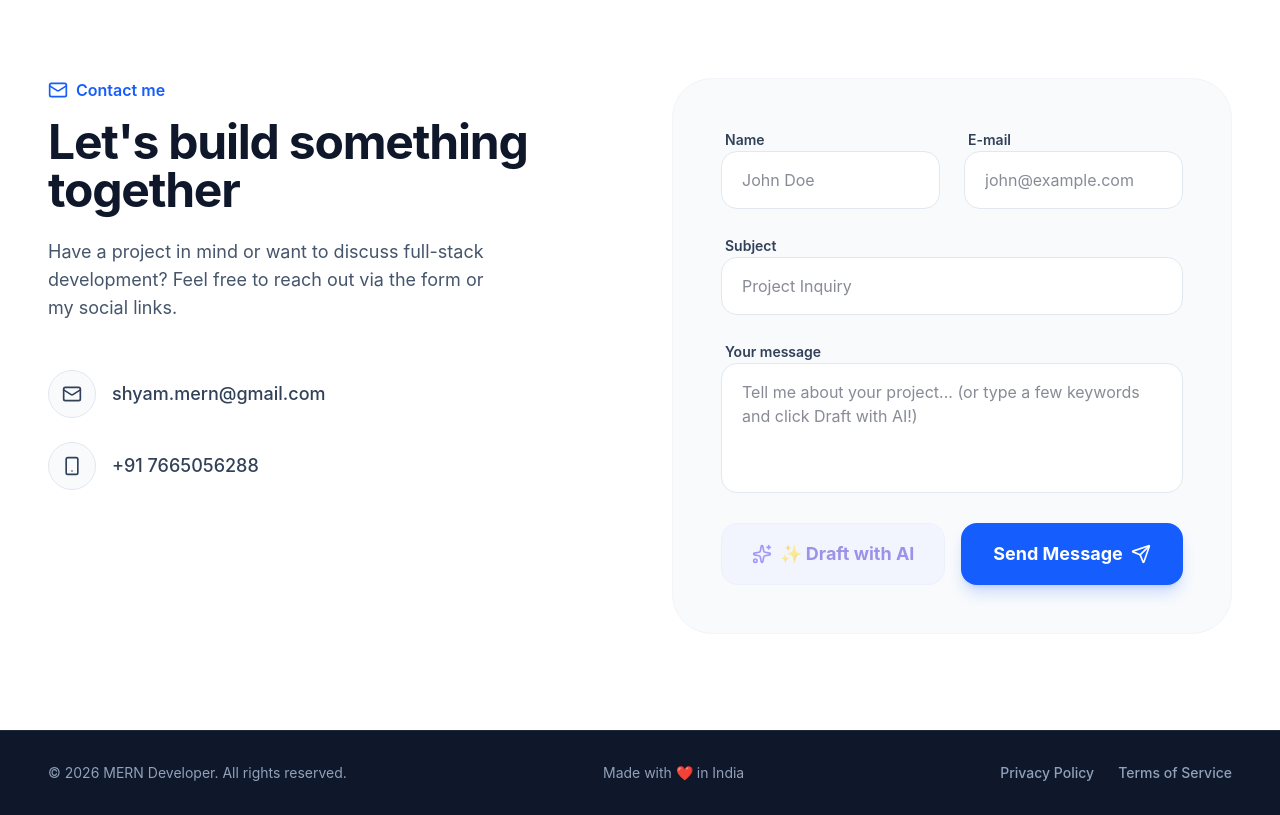
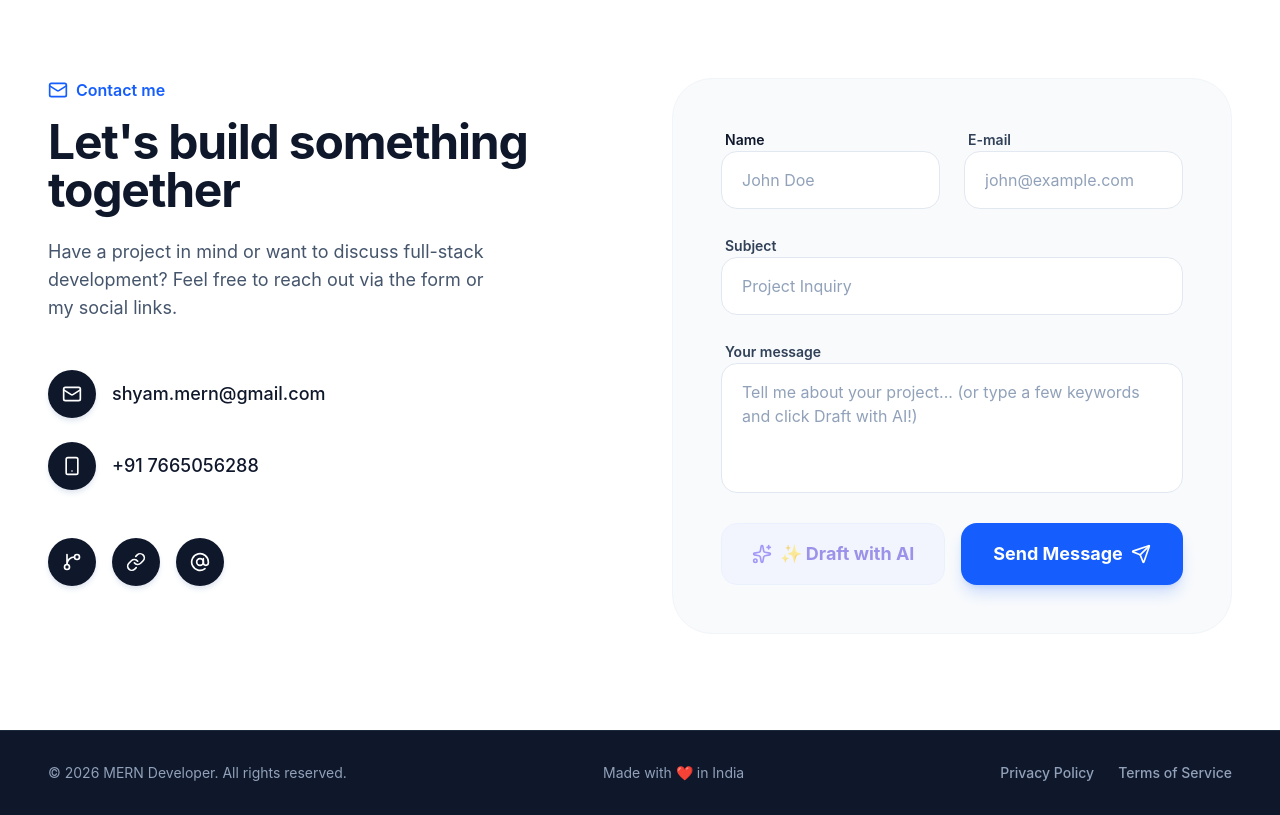
Before and after one commit to rebel600/portfolio, a React (Vite) app: page / in a window 1280 px wide. Shown: the part 2940-3755 px from the top of the page. Built offline with nearby package versions, Linux system fonts and the light colour scheme.

Commit message:
theming complete

```diff
--- a/src/components/footer.tsx
+++ b/src/components/footer.tsx
@@ -4,7 +4,7 @@ const Footer = ({
   navigateToPage: (page: string) => void;
 }) => {
   return (
-    <footer className="bg-slate-900 py-8 border-t border-slate-800">
+    <footer className="bg-slate-900 dark:bg-slate-950 py-8 border-t border-slate-800">
       <div className="max-w-7xl mx-auto px-6 lg:px-12 flex flex-col sm:flex-row items-center justify-between gap-4">
         <p className="text-slate-400 text-sm">
           © {new Date().getFullYear()} MERN Developer. All rights reserved.
--- a/src/pages/contact/contact-form.tsx
+++ b/src/pages/contact/contact-form.tsx
@@ -4,15 +4,15 @@ const ContactForm = () => {
     const { contactMessage, setContactMessage, isDrafting, handleDraftMessage } = useDraftMessage();
 
     return (
-         <div className="bg-slate-50 p-8 lg:p-12 rounded-[2.5rem] border border-slate-100">
+         <div className="bg-slate-50 dark:bg-slate-950 p-8 lg:p-12 rounded-[2.5rem] border border-slate-100 dark:border-slate-800">
             <form className="space-y-6" onSubmit={(e) => e.preventDefault()}>
                 <div className="grid sm:grid-cols-2 gap-6">
                     <div className="space-y-2">
-                        <label className="text-sm font-semibold text-slate-700 ml-1">Name</label>
+                        <label className="text-sm font-semibold dark:text-slate-300 ml-1">Name</label>
                         <input
                             type="text"
                             placeholder="John Doe"
-                            className="w-full px-5 py-4 rounded-2xl border border-slate-200 bg-white focus:outline-none focus:border-blue-500 focus:ring-4 focus:ring-blue-500/10 transition-all"
+                            className="w-full px-5 py-4 rounded-2xl border border-slate-200 dark:border-slate-800 bg-white dark:bg-slate-900 focus:outline-none focus:border-blue-500 dark:focus:border-blue-500 focus:ring-4 focus:ring-blue-500/10 dark:focus:ring-blue-500/20 text-slate-900 dark:text-white placeholder-slate-400 dark:placeholder-slate-600 transition-all"
                         />
                     </div>
                     <div className="space-y-2">
@@ -20,7 +20,7 @@ const ContactForm = () => {
                         <input
                             type="email"
                             placeholder="john@example.com"
-                            className="w-full px-5 py-4 rounded-2xl border border-slate-200 bg-white focus:outline-none focus:border-blue-500 focus:ring-4 focus:ring-blue-500/10 transition-all"
+                            className="w-full px-5 py-4 rounded-2xl border border-slate-200 dark:border-slate-800 bg-white dark:bg-slate-900 focus:outline-none focus:border-blue-500 dark:focus:border-blue-500 focus:ring-4 focus:ring-blue-500/10 dark:focus:ring-blue-500/20 text-slate-900 dark:text-white placeholder-slate-400 dark:placeholder-slate-600 transition-all"
                         />
                     </div>
                 </div>
@@ -29,7 +29,7 @@ const ContactForm = () => {
                     <input
                         type="text"
                         placeholder="Project Inquiry"
-                        className="w-full px-5 py-4 rounded-2xl border border-slate-200 bg-white focus:outline-none focus:border-blue-500 focus:ring-4 focus:ring-blue-500/10 transition-all"
+                        className="w-full px-5 py-4 rounded-2xl border border-slate-200 dark:border-slate-800 bg-white dark:bg-slate-900 focus:outline-none focus:border-blue-500 dark:focus:border-blue-500 focus:ring-4 focus:ring-blue-500/10 dark:focus:ring-blue-500/20 text-slate-900 dark:text-white placeholder-slate-400 dark:placeholder-slate-600 transition-all"
                     />
                 </div>
                 <div className="space-y-2">
@@ -39,7 +39,7 @@ const ContactForm = () => {
                         onChange={(e) => setContactMessage(e.target.value)}
                         rows={4}
                         placeholder="Tell me about your project... (or type a few keywords and click Draft with AI!)"
-                        className="w-full px-5 py-4 rounded-2xl border border-slate-200 bg-white focus:outline-none focus:border-blue-500 focus:ring-4 focus:ring-blue-500/10 transition-all resize-none"
+                        className="w-full px-5 py-4 rounded-2xl border border-slate-200 dark:border-slate-800 bg-white dark:bg-slate-900 focus:outline-none focus:border-blue-500 dark:focus:border-blue-500 focus:ring-4 focus:ring-blue-500/10 dark:focus:ring-blue-500/20 text-slate-900 dark:text-white placeholder-slate-400 dark:placeholder-slate-600 transition-all resize-none"
                     ></textarea>
                 </div>
                 <div className="flex flex-col sm:flex-row gap-4">
--- a/src/pages/contact/contact-info.tsx
+++ b/src/pages/contact/contact-info.tsx
@@ -1,15 +1,15 @@
-import { Mail, Smartphone } from "lucide-react";
+import { AtSign, GitBranch, Link, Mail, Smartphone } from "lucide-react";
 
 const ContactInfo = () => {
   return (
     <div>
-      <div className="inline-flex items-center gap-2 text-blue-600 font-semibold mb-4">
+      <div className="inline-flex items-center gap-2 text-blue-600 dark:text-blue-400 font-semibold mb-4">
         <Mail className="w-5 h-5" /> Contact me
       </div>
-      <h2 className="text-4xl lg:text-5xl font-bold text-slate-900 mb-6 tracking-tight">
+      <h2 className="text-4xl lg:text-5xl font-bold text-slate-900 dark:text-white mb-6 tracking-tight">
         Let's build something <br /> together
       </h2>
-      <p className="text-lg text-slate-600 mb-12 max-w-md">
+      <p className="text-lg text-slate-600 dark:text-slate-400 mb-12 max-w-md">
         Have a project in mind or want to discuss full-stack development? Feel
         free to reach out via the form or my social links.
       </p>
@@ -17,31 +17,42 @@ const ContactInfo = () => {
       <div className="space-y-6">
         <a
           href="mailto:hello@example.com"
-          className="flex items-center gap-4 text-slate-700 hover:text-blue-600 transition-colors group"
+          className="flex items-center gap-4 dark:text-slate-300 hover:text-blue-600 dark:hover:text-blue-400 transition-colors group"
         >
-          <div className="w-12 h-12 bg-slate-50 rounded-full flex items-center justify-center border border-slate-200 group-hover:border-blue-200 group-hover:bg-blue-50 transition-colors">
+          <div className="w-12 h-12 bg-slate-900 text-white rounded-full flex items-center justify-center hover:bg-blue-600 transition-colors shadow-md shadow-slate-200">
             <Mail className="w-5 h-5" />
           </div>
           <span className="text-lg font-medium">shyam.mern@gmail.com</span>
         </a>
         <a
           href="tel:+1234567890"
-          className="flex items-center gap-4 text-slate-700 hover:text-blue-600 transition-colors group"
+          className="flex items-center gap-4 dark:text-slate-300 hover:text-blue-600 dark:hover:text-blue-400 transition-colors group"
         >
-          <div className="w-12 h-12 bg-slate-50 rounded-full flex items-center justify-center border border-slate-200 group-hover:border-blue-200 group-hover:bg-blue-50 transition-colors">
+          <div className="w-12 h-12 bg-slate-900 text-white rounded-full flex items-center justify-center hover:bg-blue-600 transition-colors shadow-md shadow-slate-200">
             <Smartphone className="w-5 h-5" />
           </div>
           <span className="text-lg font-medium">+91 7665056288</span>
         </a>
       </div>
 
-      {/* <div className="flex gap-4 mt-12">
-                  {[Github, Linkedin, Twitter].map((Icon, i) => (
-                    <a key={i} href="#" className="w-12 h-12 bg-slate-900 text-white rounded-full flex items-center justify-center hover:bg-blue-600 transition-colors shadow-md shadow-slate-200">
-                      <Icon className="w-5 h-5" />
-                    </a>
-                  ))}
-                </div> */}
+      <div className="flex gap-4 mt-12">
+        {[
+          { Icon: GitBranch, link: "https://github.com/rebel600" },
+          { Icon: Link, link: "https://linkedin.com/in/shyampandiya/" },
+          { Icon: AtSign, link: "https://x.com/pandiyoji" },
+        ].map(({ Icon, link }, i) => (
+          <a
+            key={i}
+            href={link}
+            target="_blank"
+            rel="noopener noreferrer"
+            aria-label={`Social Link: ${i}`}
+            className="w-12 h-12 bg-slate-900 text-white rounded-full flex items-center justify-center hover:bg-blue-600 transition-colors shadow-md shadow-slate-200"
+          >
+            <Icon className="w-5 h-5" />
+          </a>
+        ))}
+      </div>
     </div>
   );
 };
--- a/src/pages/contact/index.tsx
+++ b/src/pages/contact/index.tsx
@@ -4,7 +4,7 @@ const Contact = () => {
 
 
     return (
-        <section id="contact" className="py-24 bg-white border-t border-slate-100">
+        <section id="contact" className="py-24 bg-white dark:bg-slate-950 border-t border-slate-100 dark:border-slate-800 transition-colors duration-300">
             <div className="max-w-7xl mx-auto px-6 lg:px-12">
                 <div className="grid lg:grid-cols-2 gap-16">
                     {/* Contact Info */}
```
Also changed, not shown: src/components/chat-widget.tsx (+11 -11 lines), src/pages/privacy-policy/index.tsx (+9 -9 lines), src/pages/terms-of-service/index.tsx (+10 -10 lines).
